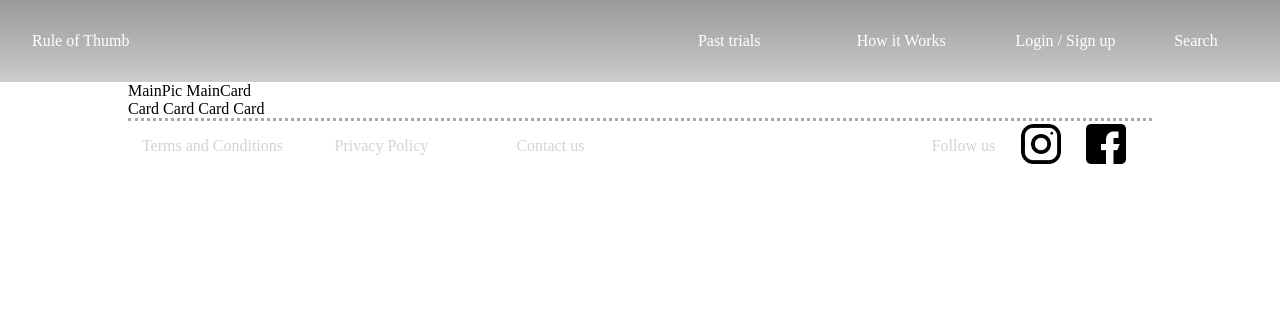
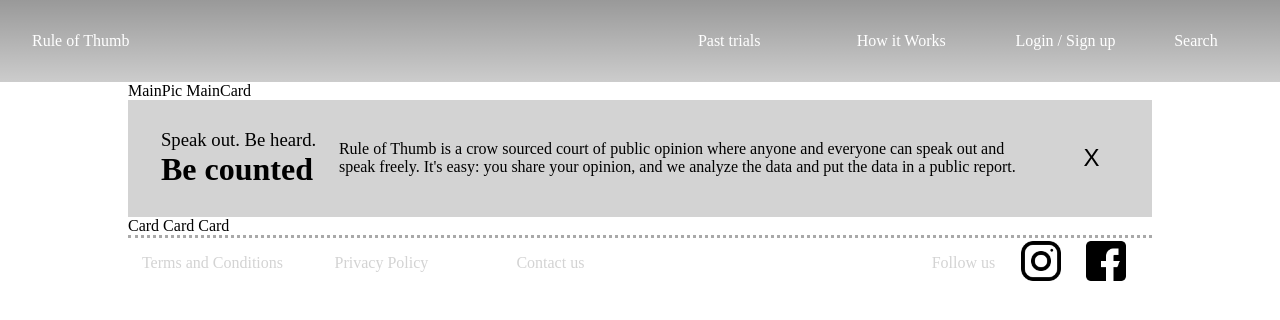
Before and after one commit to EstebanDalelR/zemogaUI, a Next.js app: page / in a window 1280 px wide. Shown: the top 320 px of the page. Built offline with nearby package versions, Linux system fonts and the light colour scheme.

Commit message:
Added the explanation message

```diff
--- /dev/null
+++ b/components/explanationMessage.tsx
@@ -0,0 +1,75 @@
+import { useState } from "react"
+
+export default function ExplanationMessage(props) {
+  const [messageShown, changeMessageShown] = useState(true)
+  return (
+    <>
+      <style jsx>{`
+          .explanationMessage {
+            display: ${messageShown ? "flex" : "none"};
+            background-color: lightgrey;
+            align-items: center;
+            justify-content: center;
+            padding: 1%;
+          }
+          h3 {
+            font-weight: normal;
+          }
+          h3 > span{
+            font-weight: bold;
+            display: block;
+            font-size: xx-large;
+          }
+          .messageMotto {
+            width: 20%;
+            display: flex;
+            align-items: center;
+            justify-content: center;
+          }
+          .messageText {
+            width: 70%;
+            display: flex;
+            align-items: center;
+            justify-content: center;
+          }
+          .messageRemove {
+            width: 10%;
+            display: flex;
+            align-items: center;
+            justify-content: center;
+          }
+          .messageRemove > button {
+            background: none;
+            border: none;
+            font-size: x-large;
+          }
+          @media only screen
+          and (max-device-width : 736px) {
+          }
+          @media only screen
+          and (min-device-width : 736px) {
+          }
+        `}
+      </style>
+      <div className='explanationMessage'>
+        <div className="messageMotto">
+          <h3>
+            Speak out. Be heard.
+            <span>Be counted</span>
+          </h3>
+        </div>
+        <div className="messageText">
+          <p>
+            Rule of Thumb is a crow sourced court of public opinion where anyone and everyone can speak out and speak freely.
+            It's easy: you share your opinion, and we analyze the data and put the data in a public report.
+          </p>
+        </div>
+        <div className="messageRemove">
+          <button onClick={() => changeMessageShown(false)}>
+            X
+          </button>
+        </div>
+      </div>
+    </>
+  )
+}
--- a/pages/index.tsx
+++ b/pages/index.tsx
@@ -1,5 +1,6 @@
 import { NextPage } from 'next';
 import Layout from '../components/layout'
+import ExplanationMessage from '../components/explanationMessage';
 
 const Home: NextPage<{ userAgent: string }> = ({ userAgent }) => (
   <Layout>
@@ -9,7 +10,7 @@ const Home: NextPage<{ userAgent: string }> = ({ userAgent }) => (
     </section>
     <section id="homeSecondaryVotes">
       <div className="voteCardsHolder">
-        Card
+        <ExplanationMessage />
         Card
         Card
         Card
```
